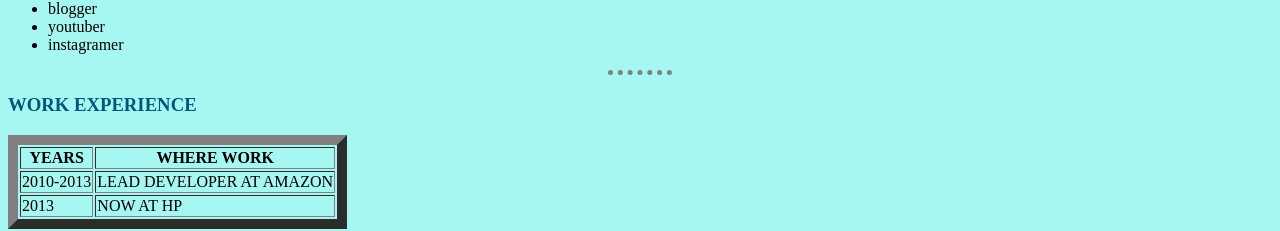
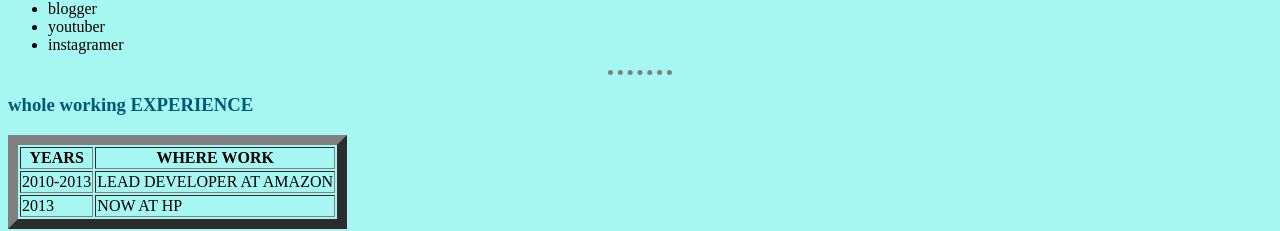
Before and after one commit to sekharsasanka/cv, a plain HTML site: page index.html in a window 1280 px wide. Shown: the part 2072-2303 px from the top of the page. Drawn offline with Linux system fonts and the light colour scheme; files whose address does not match are found by name.

Commit message:
whole working experience

```diff
--- a/index.html
+++ b/index.html
@@ -24,7 +24,7 @@
     <li>instagramer</li>
   </ul>
   <hr>
-  <h3>WORK EXPERIENCE</h3>
+  <h3>whole working EXPERIENCE</h3>
   <table border="10">
     <thead>
       <tr>
```
